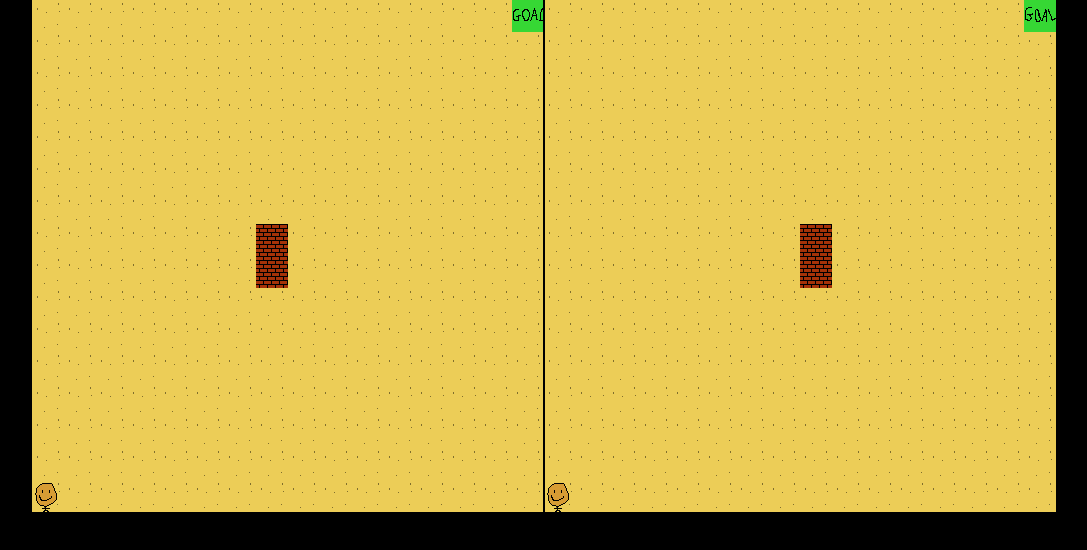
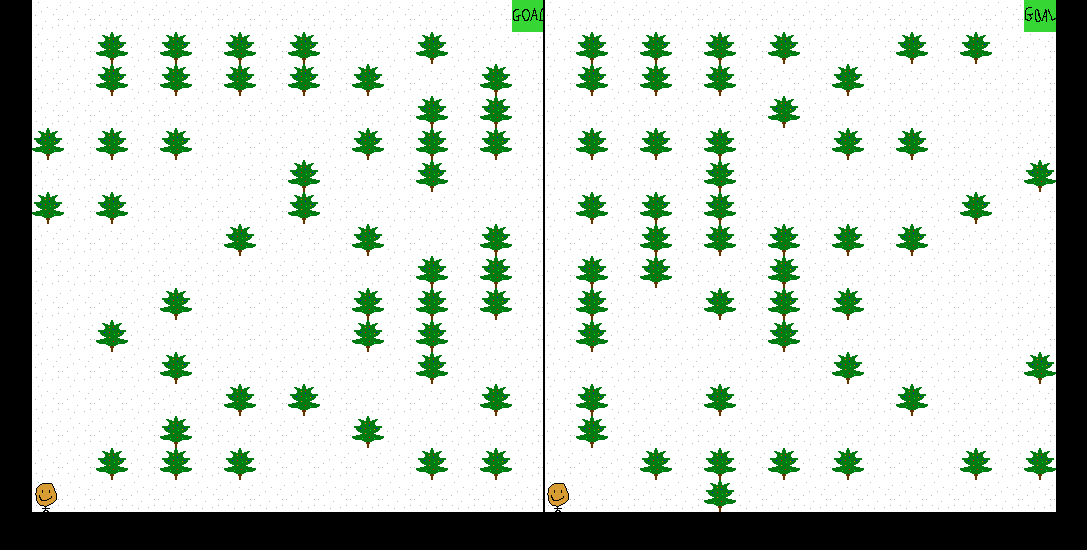
Before and after one commit to LyesDemri/LDemriGGJ2022, a plain HTML site: page index.html in a window 1280 px wide. Shown: the whole page, without its empty margins (96-1183 px from the left). Drawn offline with Linux system fonts and the light colour scheme.

Commit message:
Improved stuff

```diff
--- a/draw.js
+++ b/draw.js
@@ -12,19 +12,25 @@ function draw()
 			for (c=0;c<screenSizeTiles;c++)
 			{
 				if (map1[l][c]==1)
-					if (level >= 5)
+					if (level == 5)
 						ctx.drawImage(gndTile,Math.floor(((animCtr+l*16+c)%32)/4)*32,0,32,32,c*32,l*32,32,32);
 					else
 						ctx.drawImage(gndTile,0,0,32,32,c*32,l*32,32,32);
 				else
-					ctx.drawImage(wallTile,c*32,l*32);
+					if (level == 6)
+						ctx.drawImage(wallTile,Math.floor((animCtr%32)/16)*32,0,32,32,c*32,l*32,32,32);
+					else
+						ctx.drawImage(wallTile,c*32,l*32);
 				if (map2[l][c]==1)
-					if (level >= 5)
+					if (level == 5)
 						ctx.drawImage(gndTile,Math.floor(((animCtr+l*16+c)%32)/4)*32,0,32,32,c*32+screenWidth/2,l*32,32,32);
 					else
 						ctx.drawImage(gndTile,0,0,32,32,c*32+screenWidth/2,l*32,32,32);
 				else
-					ctx.drawImage(wallTile,c*32+screenWidth/2,l*32);
+					if (level == 6)
+						ctx.drawImage(wallTile,Math.floor((animCtr%32)/16)*32,0,32,32,c*32+screenWidth/2,l*32,32,32);
+					else
+						ctx.drawImage(wallTile,c*32+screenWidth/2,l*32);
 			}
 		}
 
--- a/index.html
+++ b/index.html
@@ -17,9 +17,11 @@
  <img id="concreteTile" src="res/concrete.png" style="display:none;"/>
  <img id="marbleTile" src="res/marble.png" style="display:none;"/>
  <img id="starryTile" src="res/starry_ground.png" style="display:none;"/>
+ <img id="snowTile" src="res/snow.png" style="display:none;"/>
  <img id="goalTile" src="res/goal.png" style="display:none;"/>
  <img id="goalTile2" src="res/goal2.png" style="display:none;"/>
  <img id="wallTile" src="res/wall.png" style="display:none;"/>
+ <img id="pineTile" src="res/pine.png" style="display:none;"/>
  <img id="thanksScreen" src="res/thx.png" style="display:none;"/>
  <img id="thanksScreen2" src="res/thx2.png" style="display:none;"/>
  <script src="update.js"></script>
--- a/map.js
+++ b/map.js
@@ -219,6 +219,8 @@ function loadMap()
 			  [1,0,1,1,1,1,1,1,1,1,1,1,1,1,1,1],
 			  [1,1,1,0,1,0,1,0,1,0,1,1,1,0,1,0],
 			  [1,1,1,1,1,0,1,1,1,1,1,1,1,1,1,1]]
+   gndTile=document.getElementById("snowTile");
+   wallTile=document.getElementById("pineTile");
 	}
 
 	else
--- a/script.js
+++ b/script.js
@@ -26,7 +26,7 @@ var touchPos;
 var map1;
 var map2;
 var state = "playing"
-var level = 1;
+var level = 6;
 var animCtr=0;
 loadMap()
 
```
Also changed, not shown: res/pine.png (added), res/snow.png (added).
